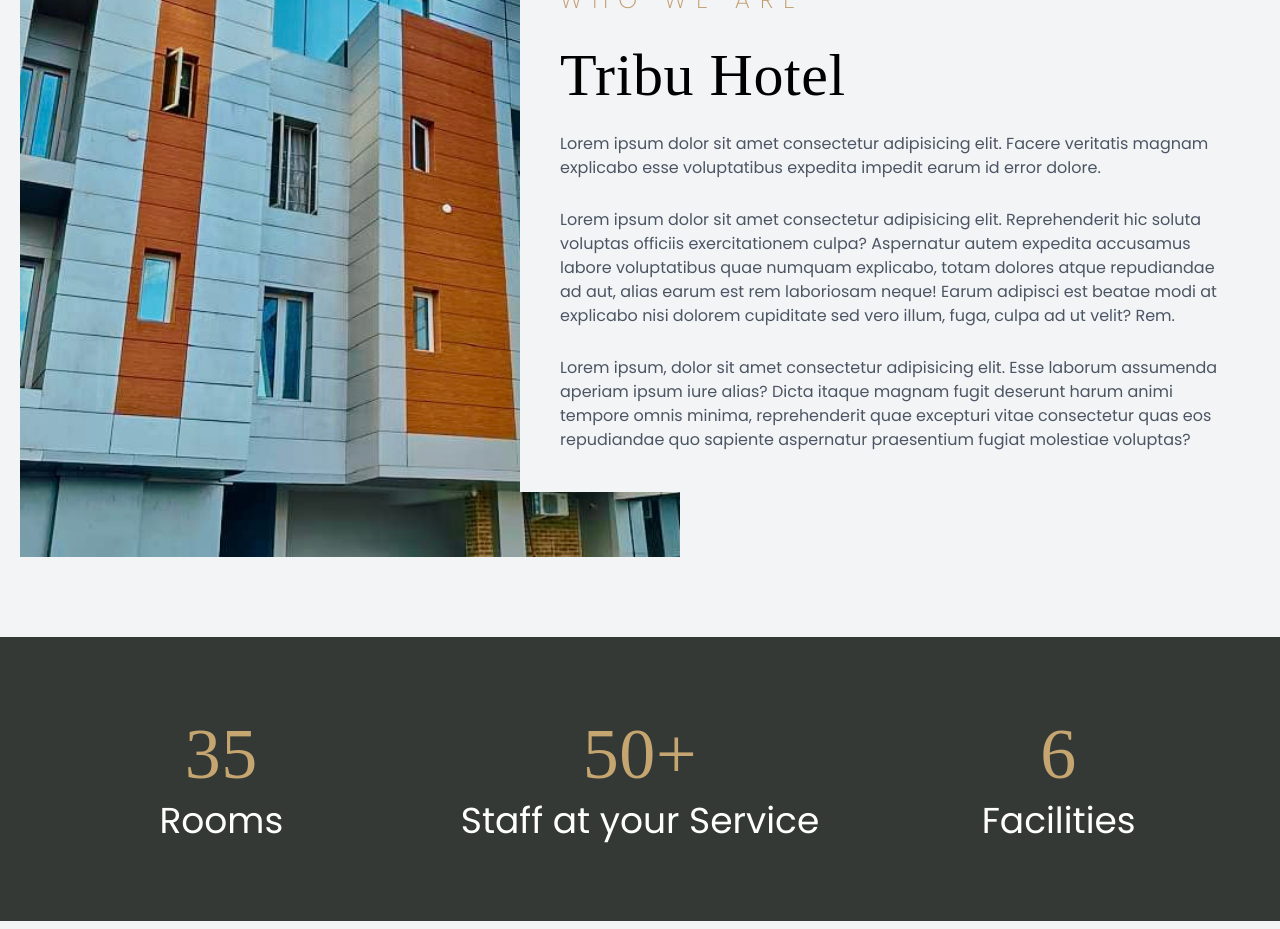
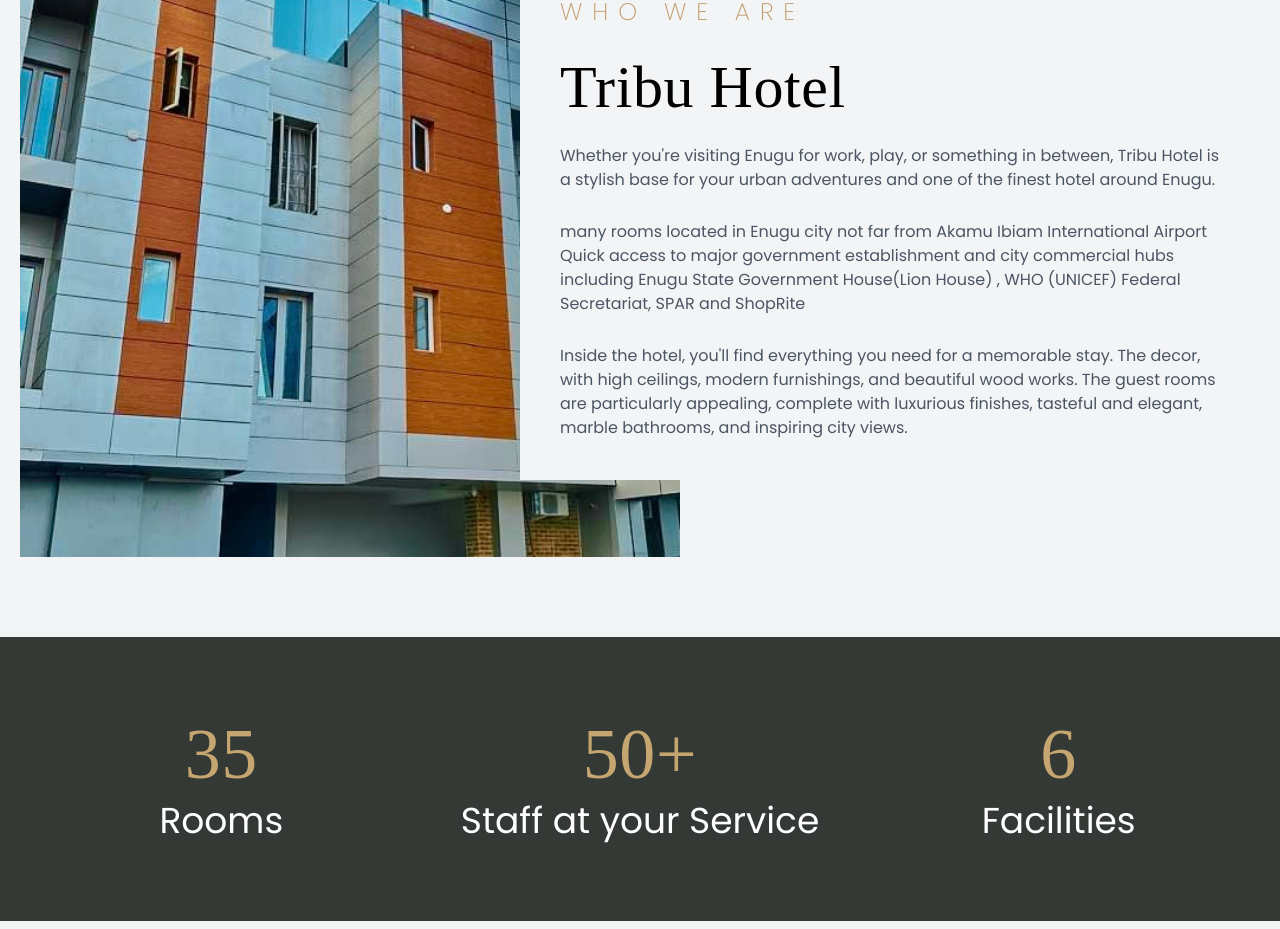
Before and after one commit to TheMoeEntity/tribu-hotel-redesign, a Next.js app: page /about in a window 1280 px wide. Shown: the part 960-1889 px from the top of the page. Built offline with nearby package versions, Linux system fonts and the light colour scheme; a web font is replaced by a local one.

Commit message:
`Updated About page content and Header logo link`

```diff
--- a/src/app/about/page.tsx
+++ b/src/app/about/page.tsx
@@ -34,25 +34,23 @@
               />
             </h2>
             <p className="text-gray-600">
-              Lorem ipsum dolor sit amet consectetur adipisicing elit. Facere
-              veritatis magnam explicabo esse voluptatibus expedita impedit
-              earum id error dolore.
+              Whether you&#39;re visiting Enugu for work, play, or something in
+              between, Tribu Hotel is a stylish base for your urban adventures
+              and one of the finest hotel around Enugu.
             </p>
             <p className="text-gray-600">
-              Lorem ipsum dolor sit amet consectetur adipisicing elit.
-              Reprehenderit hic soluta voluptas officiis exercitationem culpa?
-              Aspernatur autem expedita accusamus labore voluptatibus quae
-              numquam explicabo, totam dolores atque repudiandae ad aut, alias
-              earum est rem laboriosam neque! Earum adipisci est beatae modi at
-              explicabo nisi dolorem cupiditate sed vero illum, fuga, culpa ad
-              ut velit? Rem.
+              many rooms located in Enugu city not far from Akamu Ibiam
+              International Airport Quick access to major government
+              establishment and city commercial hubs including Enugu State
+              Government House(Lion House) , WHO (UNICEF) Federal Secretariat,
+              SPAR and ShopRite
             </p>
             <p className="text-gray-600">
-              Lorem ipsum, dolor sit amet consectetur adipisicing elit. Esse
-              laborum assumenda aperiam ipsum iure alias? Dicta itaque magnam
-              fugit deserunt harum animi tempore omnis minima, reprehenderit
-              quae excepturi vitae consectetur quas eos repudiandae quo sapiente
-              aspernatur praesentium fugiat molestiae voluptas?
+              Inside the hotel, you&#39;ll find everything you need for a
+              memorable stay. The decor, with high ceilings, modern furnishings,
+              and beautiful wood works. The guest rooms are particularly
+              appealing, complete with luxurious finishes, tasteful and elegant,
+              marble bathrooms, and inspiring city views.
             </p>
           </article>
         </div>
--- a/src/components/layout/Header/index.tsx
+++ b/src/components/layout/Header/index.tsx
@@ -12,6 +12,7 @@
     <header className="py-4 z-50 text-white absolute w-full left-0 top-0">
       <div className="flex items-center justify-between px-4 md:px-8">
         {/* Logo - Always Centered on md+ Screens */}
+        <Link href="/">
           <span className="flex justify-center items-center w-10 h-10 lg:w-20 lg:h-20 md:hidden">
             <Image
               alt="Tribu logo"
@@ -21,6 +22,7 @@
               className="object-cover w-full h-auto"
             />
           </span>
+        </Link>
 
         {/* Desktop & Tablet Navigation (Centered from md onwards) */}
         <nav className="hidden md:flex items-center justify-center space-x-6 w-full">
--- a/src/components/sections/home/About/index.tsx
+++ b/src/components/sections/home/About/index.tsx
@@ -35,18 +35,16 @@
               />
             </h2>
             <p className="text-gray-600">
-              Lorem ipsum dolor sit amet consectetur adipisicing elit. Facere
-              veritatis magnam explicabo esse voluptatibus expedita impedit
-              earum id error dolore.
+              Whether you&#39;re visiting Enugu for work, play, or something in
+              between, Tribu Hotel is a stylish base for your urban adventures
+              and one of the finest hotel around Enugu.
             </p>
             <p className="text-gray-600">
-              Lorem ipsum dolor sit amet consectetur adipisicing elit.
-              Reprehenderit hic soluta voluptas officiis exercitationem culpa?
-              Aspernatur autem expedita accusamus labore voluptatibus quae
-              numquam explicabo, totam dolores atque repudiandae ad aut, alias
-              earum est rem laboriosam neque! Earum adipisci est beatae modi at
-              explicabo nisi dolorem cupiditate sed vero illum, fuga, culpa ad
-              ut velit? Rem.
+              many rooms located in Enugu city not far from Akamu Ibiam
+              International Airport Quick access to major government
+              establishment and city commercial hubs including Enugu State
+              Government House(Lion House) , WHO (UNICEF) Federal Secretariat,
+              SPAR and ShopRite
             </p>
           </article>
         </div>
```
Lines whose indentation alone changed are shown as unchanged.
